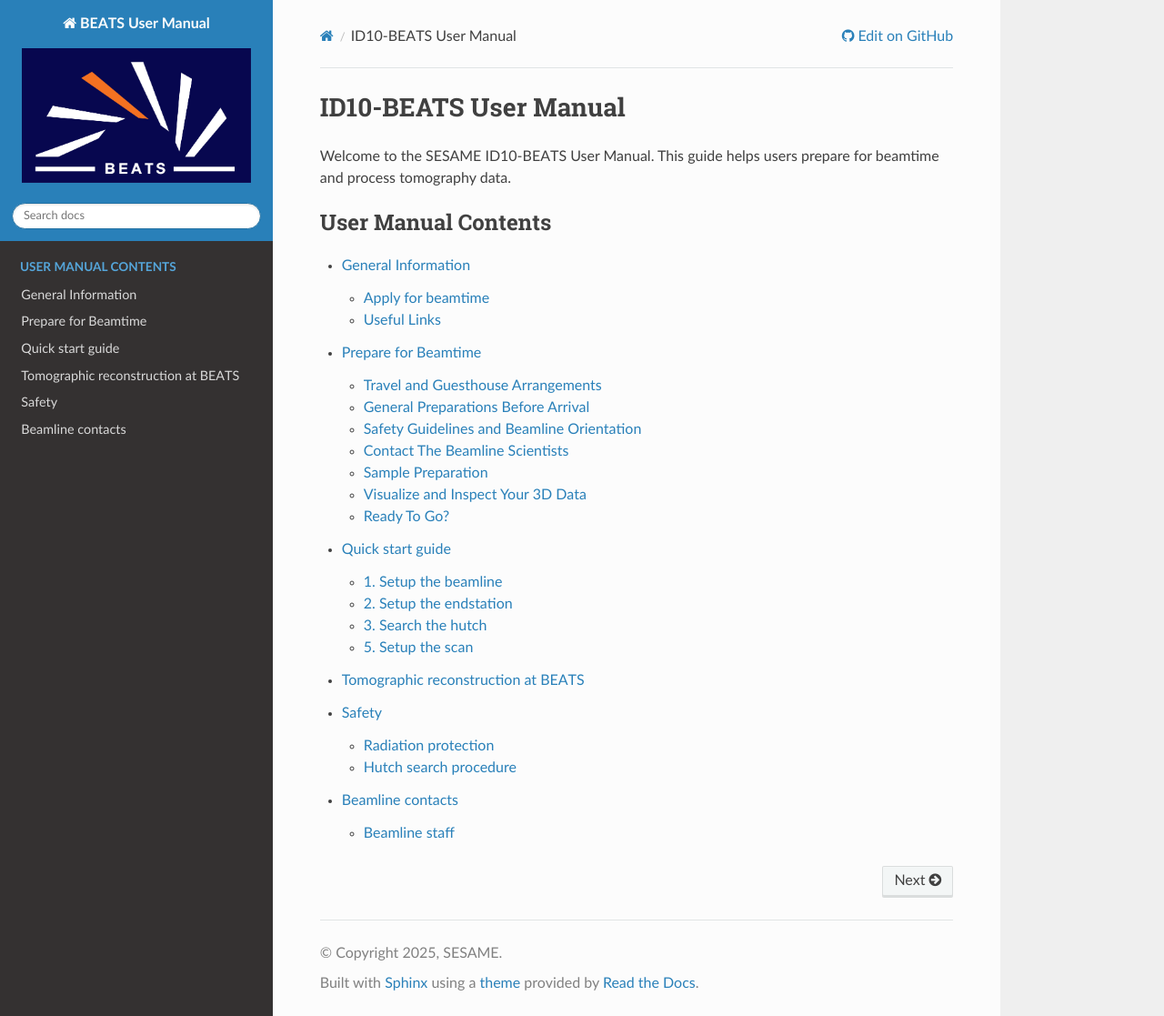
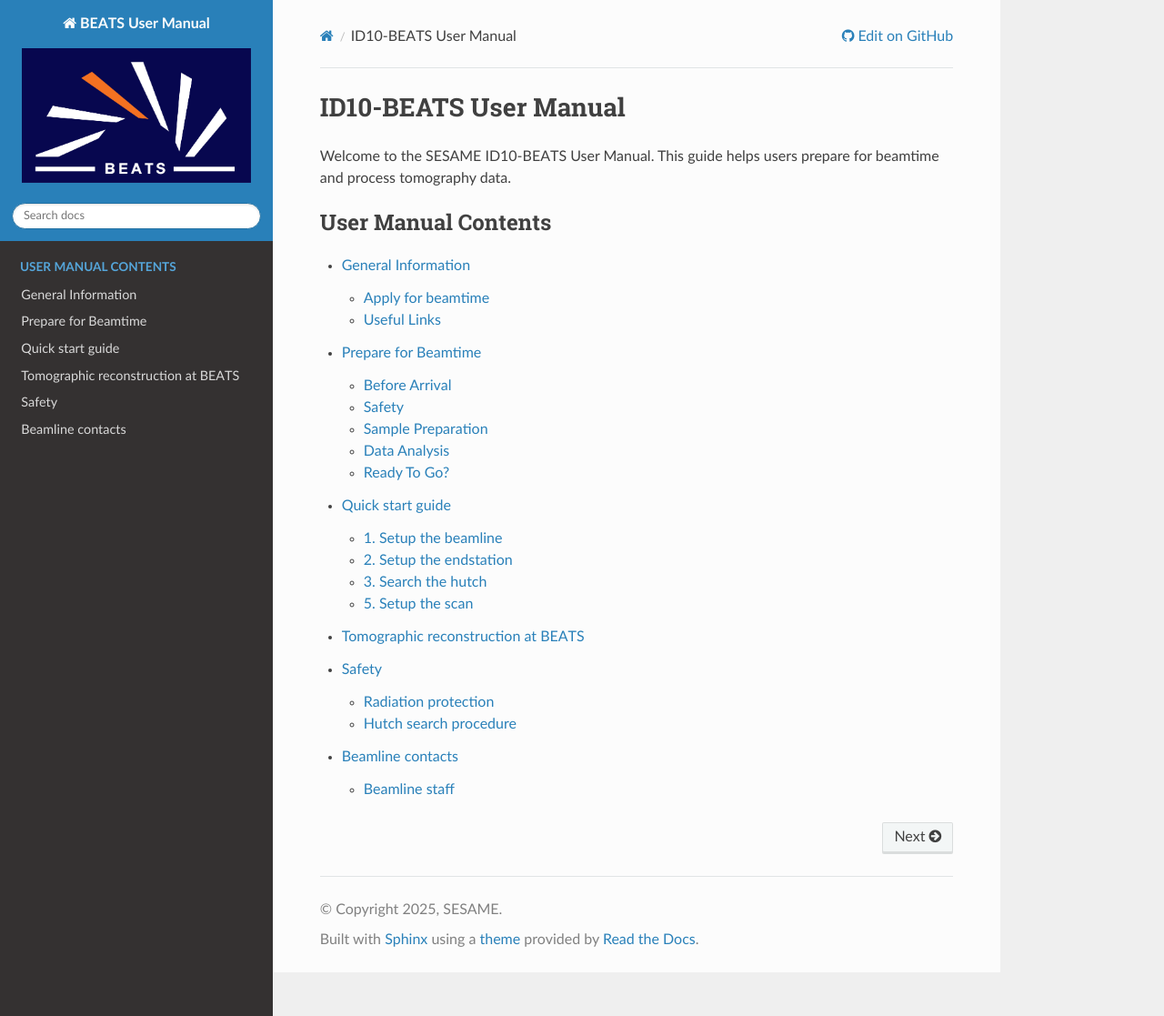
Before and after one commit to SESAME-Synchrotron/BEATS_user_manual, a Sphinx documentation site: the page built from docs/source/index.rst, in a window 1280 px wide and 1117 px high. Shown: the whole window at 91% size. Built offline with Sphinx 7.4.7 and the Read the Docs theme 3.1.0, drawn with Linux system fonts in a browser that asks for light colours; pages that are not in the unit, such as notebooks, are missing from menus; some of the changed lines change nothing that is shown.

Commit message:
updated prepare page

```diff
--- a/docs/source/prepare.rst
+++ b/docs/source/prepare.rst
@@ -7,7 +7,7 @@ Prepare for Beamtime
       Read the points below before your visit to ensure a smooth start of your beamtime at BEATS.
 
 ---------------------------------------
-Travel and Guesthouse Arrangements
+Before Arrival
 ---------------------------------------
 
 The `SESAME User Office <https://www.sesame.org.jo/for-users/sesame-user-office>`_ will contact you to organize your visit, including:
@@ -15,10 +15,6 @@ The `SESAME User Office <https://www.sesame.org.jo/for-users/sesame-user-office>
 - Guesthouse reservation
 - Access card and site entry
 - Safety training coordination
-
----------------------------------------
-General Preparations Before Arrival
----------------------------------------
 
 Before your arrival, make sure to:
 
@@ -33,54 +29,47 @@ Before your arrival, make sure to:
 Bring Enough Storage
 ~~~~~~~~~~~~~~~~~~~~
 
-Following the `SESAME data policy <https://www.sesame.org.jo/for-users/user-guide/sesame-experimental-data-management-policy>`_, BEATS will archive your data for at least **5 years** after the experiment.
+.. warning::
+   - Due to the large size of tomography datasets, **downloading your data is not possible** after the beamtime.
+   - You are responsible for taking a copy of all experimental data before leaving SESAME.
+   - Bring **external drives with at least 4 TB of free space**.
 
-- You are responsible for taking a copy of all data before leaving SESAME.
-- Bring **external drives with at least 4 TB of free space**.
-
-.. warning::
-   Due to the large size of tomography datasets, **downloading your data is not possible** after the beamtime.
-
----------------------------------------
-Safety Guidelines and Beamline Orientation
----------------------------------------
-
-All users must comply with SESAME’s safety rules and regulations.
-The **main proposer** is responsible for ensuring all team members have completed safety training and understand the relevant procedures.
-
-If any safety-related aspect of your experiment has changed since the proposal submission, notify the **beamline staff** immediately.
-
-We recommend all our users to:
-
-- Bring enough people and always work **in pairs**, especially for long or complex measurements.
-- Get sufficient rest and plan **shift rotations** for multi-day experiments.
-
----------------------------------------
-Contact The Beamline Scientists
----------------------------------------
+Contact The Beamline Staff
+~~~~~~~~~~~~~~~~~~~~~~~~~~~~~~~~~~~~~~
 
 Each user experiment is supported by a **BEATS beamline scientist**, who will be your main point of contact before, during, and after the beamtime.
 
-- Reach out **well before** your beamtime to discuss your experiment setup.
+- Reach out **well before** your beamtime to discuss your experiment setup. (:doc:`contacts` page).
 - If specific sample environments must be installed, this must be communicated before your arrival.
+
+---------------------------------------
+Safety
+---------------------------------------
+
+- All users must comply with `SESAME safety rules and regulations <https://www.sesame.org.jo/for-users/safety-for-users>`_.
+- The **main proposer** is responsible for ensuring all team members have completed safety training and understand the relevant procedures.
+- If any safety-related aspect of your experiment has changed since the proposal submission, notify the **beamline staff** immediately.
+- Bring enough people and always work **in pairs**, especially for long or complex measurements.
+- Get sufficient rest and plan **shift rotations** for multi-day experiments.
 
 ---------------------------------------
 Sample Preparation
 ---------------------------------------
 
-- The **optimal geometry** for tomography is a **cylinder**. Prepare your samples as close as possible to this shape.
+- The **optimal geometry** for tomography is a **cylinder**.
+- Follow this `**Sample Preparation Video** <https://www.youtube.com/watch?v=dQw4w9WgXcQ>`_.
 - Samples can be mounted on standard magnetic holders at the beamline.
 - Contact the beamline staff if you require adapters or custom mounts.
 
 ---------------------------------------
-Visualize and Inspect Your 3D Data
+Data Analysis
 ---------------------------------------
 
 To make efficient use of beamtime, be prepared to **inspect your reconstructed data**.
 
-- You are expected to know basic operations in **ImageJ**.
-- See :ref:`Load reconstructed volume with ImageJ` for installation and usage instructions.
-- See a complete list of useful software under :ref:`Data analysis software`.
+- You are expected to know basic operations in `**ImageJ** <https://fiji.sc/>`_.
+- See :ref:`Inspect data with ImageJ` for installation and usage instructions.
+- A collection of video tutorials on 3D image processing is available on the :doc:`data_analysis` page.
 
 ---------------------------------------
 Ready To Go?
```
